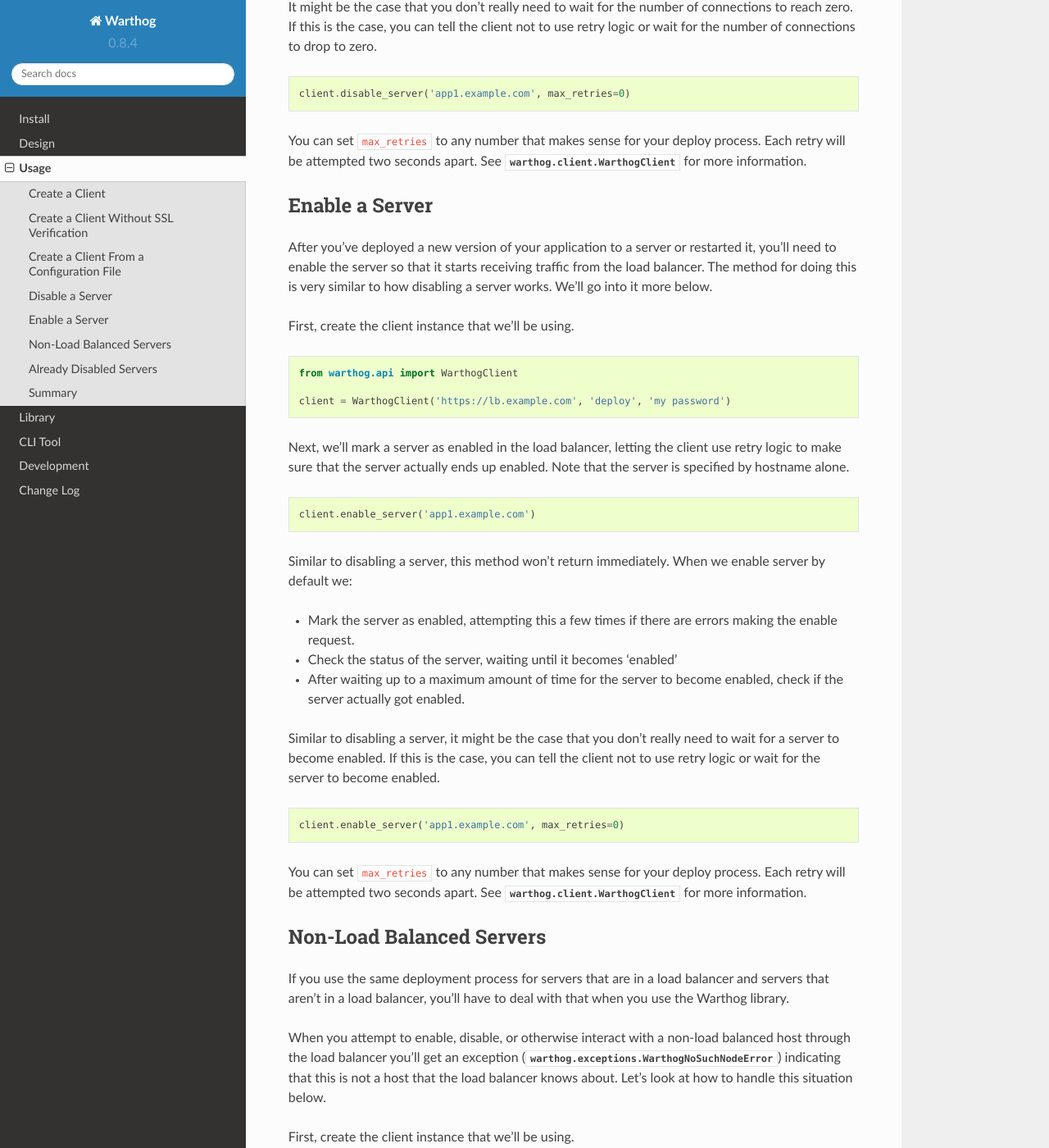
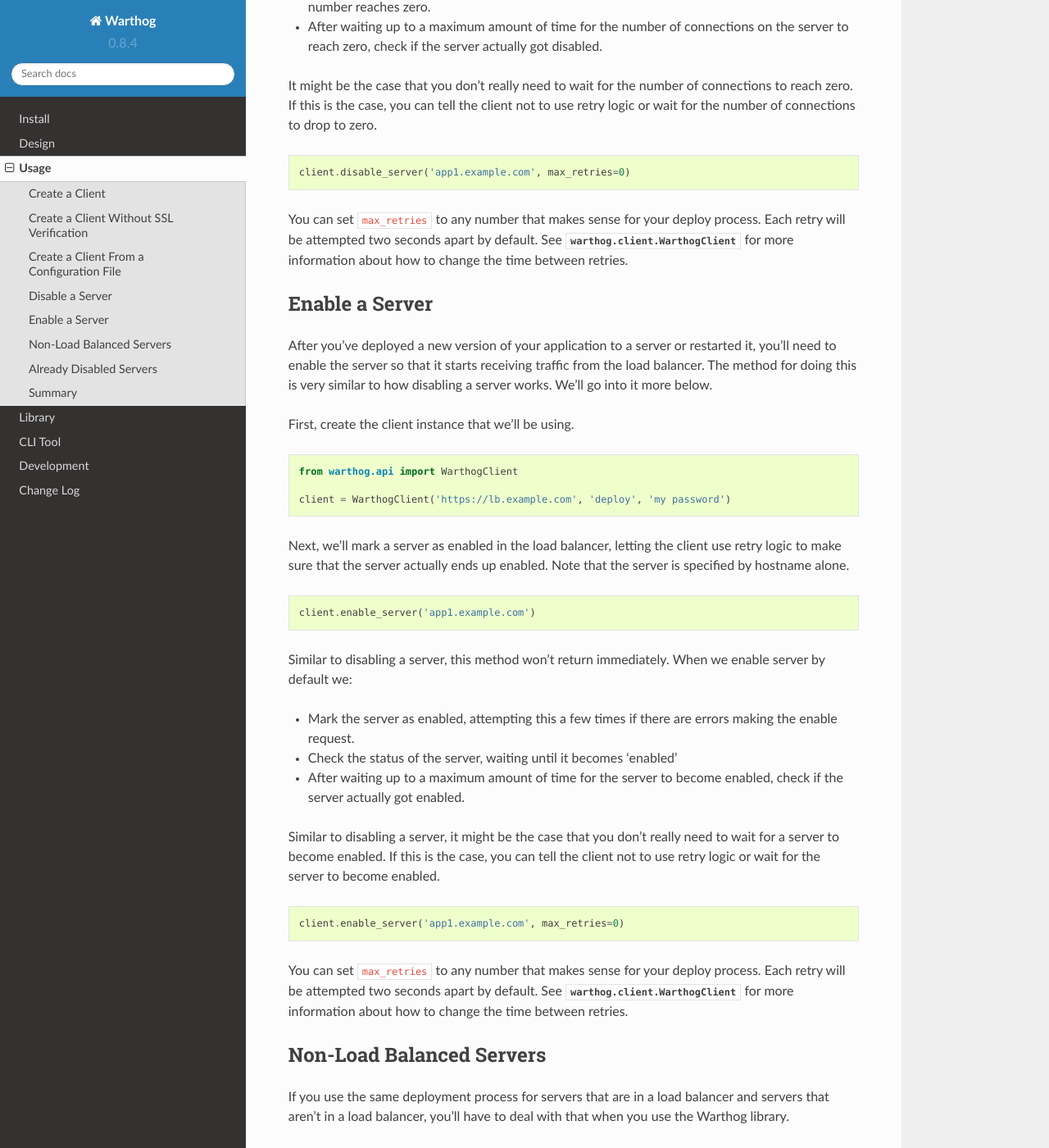
Before and after one commit to smarter-travel-media/warthog, a Sphinx documentation site: the page built from doc/source/usage.rst, in a window 1280 px wide and 1400 px high, scrolled down 3000 px. Shown: the whole window at 82% size. Built offline with Sphinx 7.4.7 and the Read the Docs theme 2.0.0, drawn with Linux system fonts in a browser that asks for light colours; some of the changed text lies outside the part shown.

Commit message:
Add note about sharing instances and clean up explanation of retry timing

```diff
--- a/doc/source/usage.rst
+++ b/doc/source/usage.rst
@@ -3,6 +3,10 @@
 
 Descriptions and examples of how to make use of the Warthog library in common deploy-related
 situations are outlined below.
+
+Each of the examples will create a new instance of the Warthog client but, obviously, you do
+not need to do this in your actual deploy process. In fact, you can even share the same client
+instance between multiple threads (it's thread safe and immutable).
 
 Create a Client
 ---------------
@@ -150,8 +154,8 @@
     client.disable_server('app1.example.com', max_retries=0)
 
 You can set ``max_retries`` to any number that makes sense for your deploy process. Each
-retry will be attempted two seconds apart. See :class:`warthog.client.WarthogClient` for
-more information.
+retry will be attempted two seconds apart by default. See :class:`warthog.client.WarthogClient`
+for more information about how to change the time between retries.
 
 Enable a Server
 ---------------
@@ -194,8 +198,8 @@
     client.enable_server('app1.example.com', max_retries=0)
 
 You can set ``max_retries`` to any number that makes sense for your deploy process. Each
-retry will be attempted two seconds apart. See :class:`warthog.client.WarthogClient` for
-more information.
+retry will be attempted two seconds apart by default. See :class:`warthog.client.WarthogClient`
+for more information about how to change the time between retries.
 
 Non-Load Balanced Servers
 -------------------------
```
